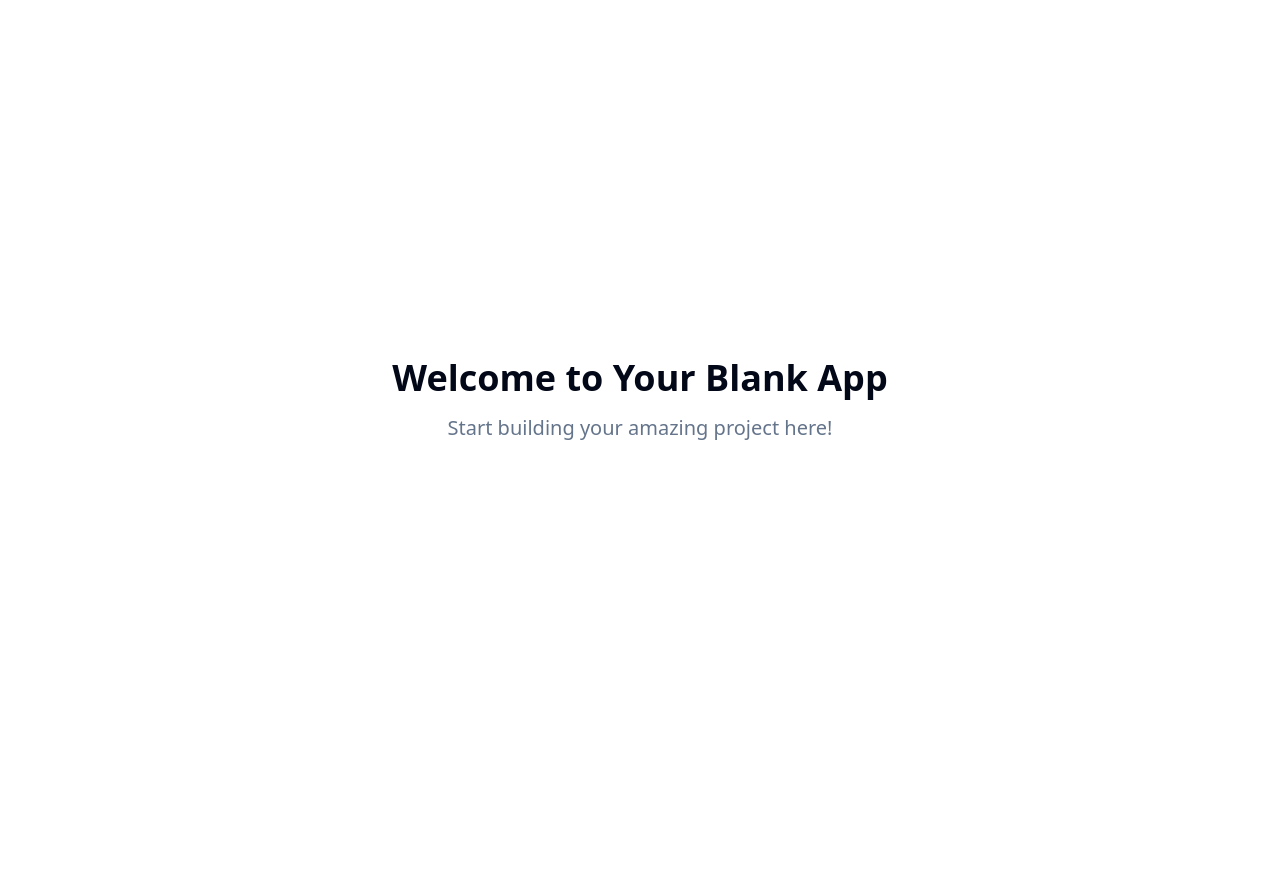
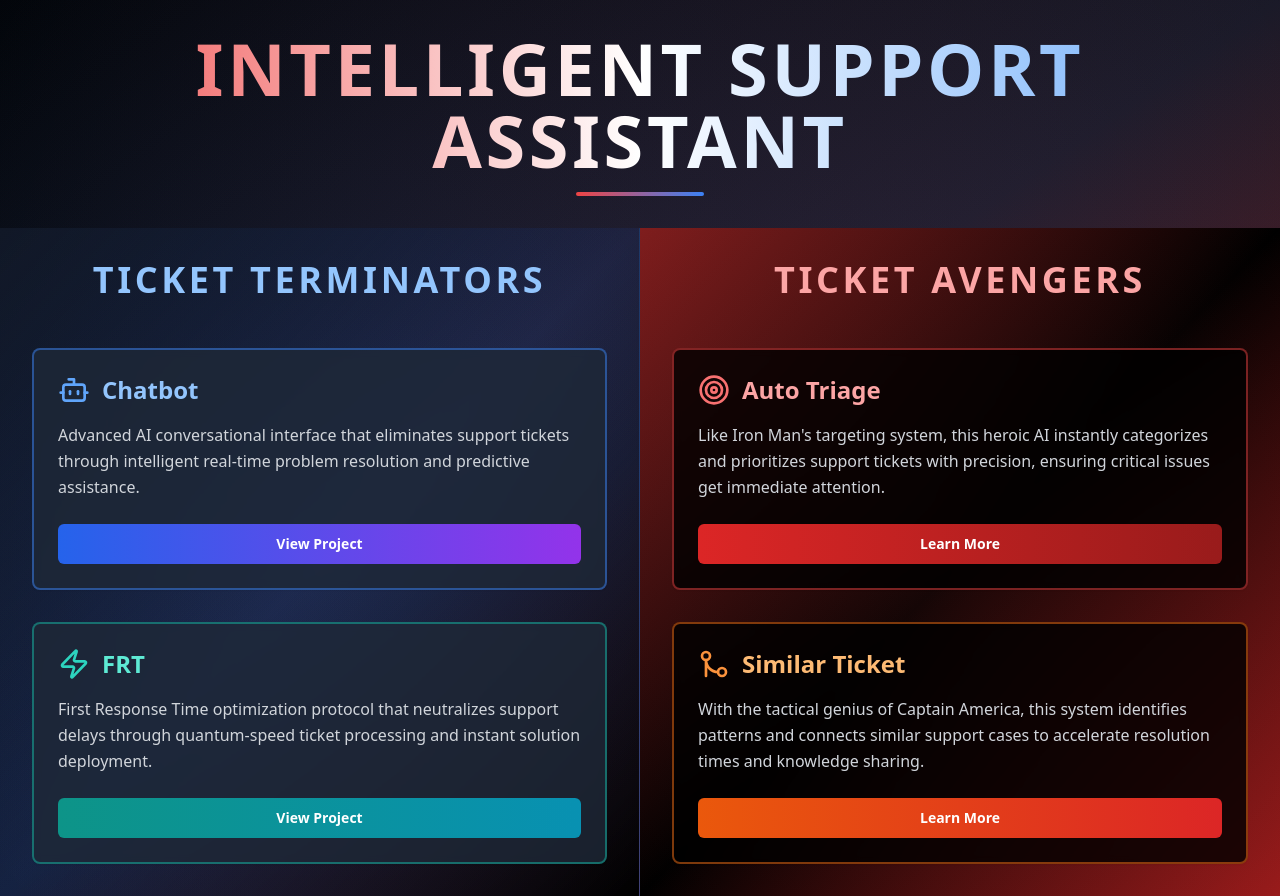
Before and after one commit to SanjanaRajesh2003/avengers-ai-assist, a React (Vite) app: page / in a window 1280 px wide. Before the commit the page ends 800 px from the top, so only its background shows below. Built offline with nearby package versions, Linux system fonts and the light colour scheme.

Commit message:
feat: Implement landing page design
Implement a single-viewport landing page with an Avengers-inspired theme.

```diff
--- a/index.html
+++ b/index.html
@@ -1,14 +1,15 @@
+
 <!DOCTYPE html>
 <html lang="en">
   <head>
     <meta charset="UTF-8" />
     <meta name="viewport" content="width=device-width, initial-scale=1.0" />
-    <title>avengers-ai-assist</title>
-    <meta name="description" content="Lovable Generated Project" />
+    <title>Intelligent Support Assistant - Ticket Terminators & Avengers</title>
+    <meta name="description" content="Cinematic AI-powered support system featuring Ticket Terminators and Ticket Avengers" />
     <meta name="author" content="Lovable" />
 
-    <meta property="og:title" content="avengers-ai-assist" />
-    <meta property="og:description" content="Lovable Generated Project" />
+    <meta property="og:title" content="Intelligent Support Assistant - Ticket Terminators & Avengers" />
+    <meta property="og:description" content="Cinematic AI-powered support system featuring Ticket Terminators and Ticket Avengers" />
     <meta property="og:type" content="website" />
     <meta property="og:image" content="https://lovable.dev/opengraph-image-p98pqg.png" />
 
--- a/src/pages/Index.tsx
+++ b/src/pages/Index.tsx
@@ -1,11 +1,111 @@
-// Update this page (the content is just a fallback if you fail to update the page)
+
+import { Button } from "@/components/ui/button";
+import { Card } from "@/components/ui/card";
+import { Bot, Zap, Target, GitMerge } from "lucide-react";
 
 const Index = () => {
   return (
-    <div className="min-h-screen flex items-center justify-center bg-background">
-      <div className="text-center">
-        <h1 className="text-4xl font-bold mb-4">Welcome to Your Blank App</h1>
-        <p className="text-xl text-muted-foreground">Start building your amazing project here!</p>
+    <div className="min-h-screen bg-gradient-to-br from-black via-gray-900 to-red-900 text-white overflow-hidden relative">
+      {/* Background Effects */}
+      <div className="absolute inset-0 bg-[radial-gradient(circle_at_30%_50%,rgba(59,130,246,0.1),transparent)] pointer-events-none"></div>
+      <div className="absolute inset-0 bg-[radial-gradient(circle_at_70%_50%,rgba(239,68,68,0.1),transparent)] pointer-events-none"></div>
+
+      {/* Main Content Container */}
+      <div className="min-h-screen flex flex-col">
+        {/* Header */}
+        <header className="text-center py-8 relative z-10">
+          <h1 className="text-5xl md:text-7xl font-bold bg-gradient-to-r from-red-500 via-white to-blue-400 bg-clip-text text-transparent tracking-wider animate-fade-in">
+            INTELLIGENT SUPPORT ASSISTANT
+          </h1>
+          <div className="w-32 h-1 bg-gradient-to-r from-red-500 to-blue-500 mx-auto mt-4 rounded-full"></div>
+        </header>
+
+        {/* Split Screen Layout */}
+        <div className="flex-1 flex">
+          {/* Left Side - Ticket Terminators */}
+          <div className="w-1/2 bg-gradient-to-br from-gray-900 via-blue-900/20 to-black p-8 border-r border-blue-500/30 relative">
+            {/* Neon Glow Effects */}
+            <div className="absolute inset-0 bg-[radial-gradient(circle_at_center,rgba(59,130,246,0.05),transparent)]"></div>
+
+            <div className="relative z-10 h-full flex flex-col">
+              <h2 className="text-4xl font-bold text-center mb-12 text-blue-300 tracking-widest">
+                TICKET TERMINATORS
+              </h2>
+
+              <div className="flex-1 flex flex-col justify-center space-y-8">
+                {/* Chatbot Card */}
+                <Card className="bg-gray-800/80 border-2 border-blue-500/50 p-6 hover:border-blue-400 hover:bg-gray-800/90 transition-all duration-300 hover:scale-105 hover:shadow-lg hover:shadow-blue-500/20 group backdrop-blur-sm">
+                  <div className="flex items-center mb-4">
+                    <Bot className="w-8 h-8 text-blue-400 mr-3 group-hover:text-blue-300 transition-colors" />
+                    <h3 className="text-2xl font-bold text-blue-300">Chatbot</h3>
+                  </div>
+                  <p className="text-gray-300 mb-6 leading-relaxed">
+                    Advanced AI conversational interface that eliminates support tickets through intelligent real-time problem resolution and predictive assistance.
+                  </p>
+                  <Button className="w-full bg-gradient-to-r from-blue-600 to-purple-600 hover:from-blue-500 hover:to-purple-500 border-0 text-white font-semibold py-3 transition-all duration-300 hover:shadow-lg hover:shadow-blue-500/30">
+                    View Project
+                  </Button>
+                </Card>
+
+                {/* FRT Card */}
+                <Card className="bg-gray-800/80 border-2 border-teal-500/50 p-6 hover:border-teal-400 hover:bg-gray-800/90 transition-all duration-300 hover:scale-105 hover:shadow-lg hover:shadow-teal-500/20 group backdrop-blur-sm">
+                  <div className="flex items-center mb-4">
+                    <Zap className="w-8 h-8 text-teal-400 mr-3 group-hover:text-teal-300 transition-colors" />
+                    <h3 className="text-2xl font-bold text-teal-300">FRT</h3>
+                  </div>
+                  <p className="text-gray-300 mb-6 leading-relaxed">
+                    First Response Time optimization protocol that neutralizes support delays through quantum-speed ticket processing and instant solution deployment.
+                  </p>
+                  <Button className="w-full bg-gradient-to-r from-teal-600 to-cyan-600 hover:from-teal-500 hover:to-cyan-500 border-0 text-white font-semibold py-3 transition-all duration-300 hover:shadow-lg hover:shadow-teal-500/30">
+                    View Project
+                  </Button>
+                </Card>
+              </div>
+            </div>
+          </div>
+
+          {/* Right Side - Ticket Avengers */}
+          <div className="w-1/2 bg-gradient-to-br from-red-900 via-black to-red-800 p-8 relative">
+            {/* Red Glow Effects */}
+            <div className="absolute inset-0 bg-[radial-gradient(circle_at_center,rgba(239,68,68,0.1),transparent)]"></div>
+
+            <div className="relative z-10 h-full flex flex-col">
+              <h2 className="text-4xl font-bold text-center mb-12 text-red-300 tracking-widest">
+                TICKET AVENGERS
+              </h2>
+
+              <div className="flex-1 flex flex-col justify-center space-y-8">
+                {/* Auto Triage Card */}
+                <Card className="bg-black/80 border-2 border-red-500/50 p-6 hover:border-red-400 hover:bg-black/90 transition-all duration-300 hover:scale-105 hover:shadow-lg hover:shadow-red-500/20 group backdrop-blur-sm">
+                  <div className="flex items-center mb-4">
+                    <Target className="w-8 h-8 text-red-400 mr-3 group-hover:text-red-300 transition-colors" />
+                    <h3 className="text-2xl font-bold text-red-300">Auto Triage</h3>
+                  </div>
+                  <p className="text-gray-300 mb-6 leading-relaxed">
+                    Like Iron Man's targeting system, this heroic AI instantly categorizes and prioritizes support tickets with precision, ensuring critical issues get immediate attention.
+                  </p>
+                  <Button className="w-full bg-gradient-to-r from-red-600 to-red-800 hover:from-red-500 hover:to-red-700 border-0 text-white font-semibold py-3 transition-all duration-300 hover:shadow-lg hover:shadow-red-500/30">
+                    Learn More
+                  </Button>
+                </Card>
+
+                {/* Similar Ticket Card */}
+                <Card className="bg-black/80 border-2 border-orange-500/50 p-6 hover:border-orange-400 hover:bg-black/90 transition-all duration-300 hover:scale-105 hover:shadow-lg hover:shadow-orange-500/20 group backdrop-blur-sm">
+                  <div className="flex items-center mb-4">
+                    <GitMerge className="w-8 h-8 text-orange-400 mr-3 group-hover:text-orange-300 transition-colors" />
+                    <h3 className="text-2xl font-bold text-orange-300">Similar Ticket</h3>
+                  </div>
+                  <p className="text-gray-300 mb-6 leading-relaxed">
+                    With the tactical genius of Captain America, this system identifies patterns and connects similar support cases to accelerate resolution times and knowledge sharing.
+                  </p>
+                  <Button className="w-full bg-gradient-to-r from-orange-600 to-red-600 hover:from-orange-500 hover:to-red-500 border-0 text-white font-semibold py-3 transition-all duration-300 hover:shadow-lg hover:shadow-orange-500/30">
+                    Learn More
+                  </Button>
+                </Card>
+              </div>
+            </div>
+          </div>
+        </div>
       </div>
     </div>
   );
--- a/tailwind.config.ts
+++ b/tailwind.config.ts
@@ -1,3 +1,4 @@
+
 import type { Config } from "tailwindcss";
 
 export default {
@@ -84,11 +85,22 @@ export default {
 					to: {
 						height: '0'
 					}
+				},
+				'fade-in': {
+					'0%': {
+						opacity: '0',
+						transform: 'translateY(20px)'
+					},
+					'100%': {
+						opacity: '1',
+						transform: 'translateY(0)'
+					}
 				}
 			},
 			animation: {
 				'accordion-down': 'accordion-down 0.2s ease-out',
-				'accordion-up': 'accordion-up 0.2s ease-out'
+				'accordion-up': 'accordion-up 0.2s ease-out',
+				'fade-in': 'fade-in 1s ease-out'
 			}
 		}
 	},
```
